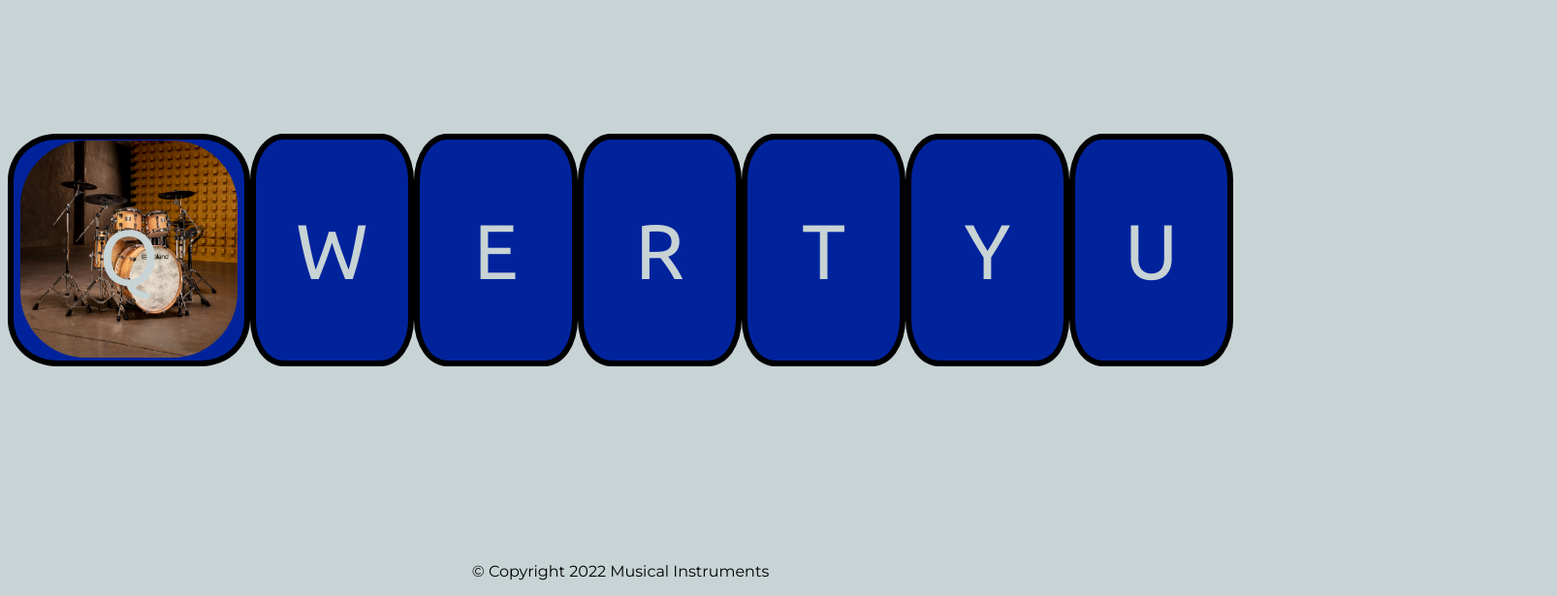
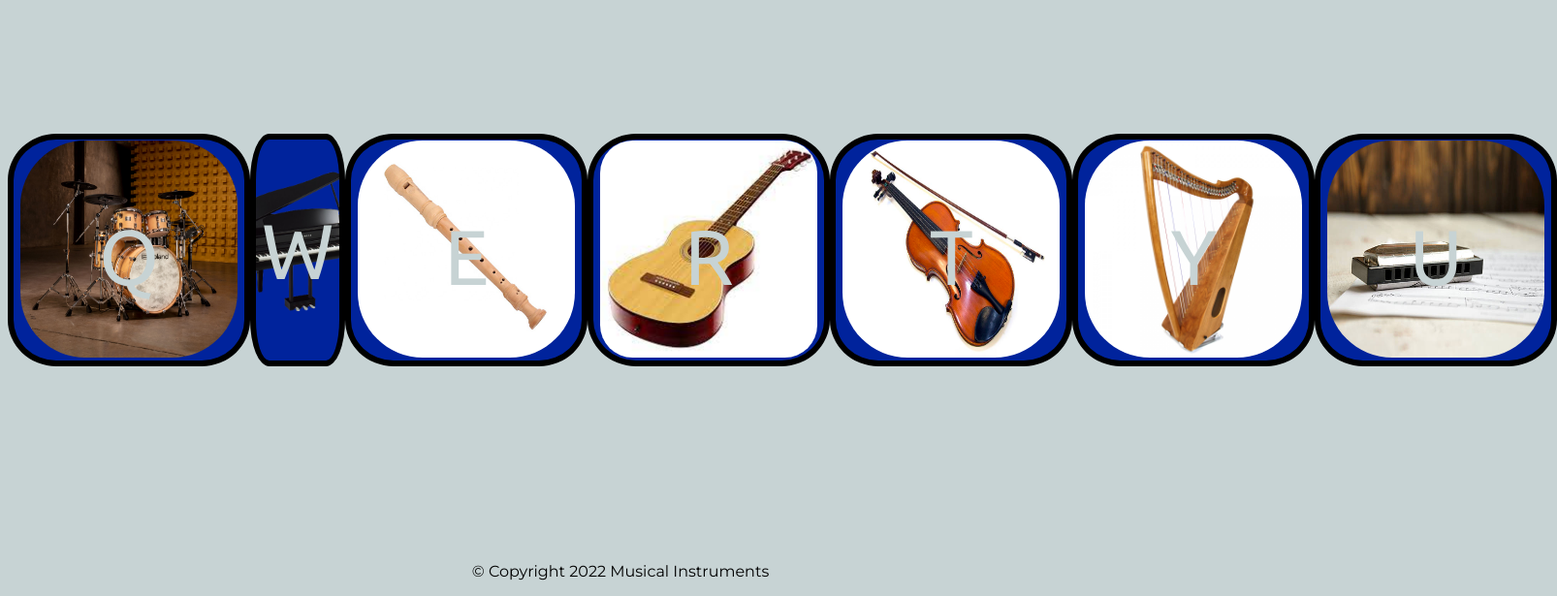
Before and after one commit to MoeHcci/MusicalInstruments, a plain HTML site: page index.html in a window 1280 px wide. Shown: the part 185-800 px from the top of the page at 97% size, 1606 px wide, since content can reach past the window. Drawn offline with nearby package versions, Linux system fonts and the light colour scheme.

Commit message:
add images for all the musical instruments use method 1 because in method 2 you can not make the images have round corners modify the sounds of all the buttons. So none of the buttons have sounds above 4 seconds or so

```diff
--- a/index.html
+++ b/index.html
@@ -41,13 +41,67 @@
     </div>
 
 
+    <!-- This button/image is made using "butoon/image" method 2
+    1. The images are added using CSS -->
 
     <button class="notes_set W" onClick="W()">W</button>
-    <button class="notes_set E" onClick="E()">E</button>
-    <button class="notes_set R" onClick="R()">R</button>
-    <button class="notes_set T" onClick="T()">T</button>
-    <button class="notes_set Y" onClick="Y()">Y</button>
-    <button class="notes_set U" onClick="U()">U</button>
+
+
+    <!-- This button/image is made using "butoon/image" method 1 -->
+    <div class="e_container">
+
+      <button type="button" class="notes_set E" onClick="E()">
+        <img class="e_img" src="flute.jpg" />
+        <p class="e_center">
+          E
+        </p>
+      </button>
+    </div>
+
+    <!-- This button/image is made using "butoon/image" method 1 -->
+    <div class="r_container">
+
+      <button type="button" class="notes_set R" onClick="R()">
+        <img class="r_img" src="guitar.jpg" />
+        <p class="r_center">
+          R
+        </p>
+      </button>
+    </div>
+
+    <!-- This button/image is made using "butoon/image" method 1 -->
+    <div class="t_container">
+
+      <button type="button" class="notes_set T" onClick="T()">
+        <img class="t_img" src="violin.jpg" />
+        <p class="t_center">
+          T
+        </p>
+      </button>
+    </div>
+
+    <!-- This button/image is made using "butoon/image" method 1 -->
+    <div class="y_container">
+
+      <button type="button" class="notes_set Y" onClick="Y()">
+        <img class="y_img" src="harp.jpg" />
+        <p class="y_center">
+          Y
+        </p>
+      </button>
+    </div>
+
+    <!-- This button/image is made using "butoon/image" method 1 -->
+    <div class="u_container">
+
+      <button type="button" class="notes_set U" onClick="U()">
+        <img class="u_img" src="harmonica.jpg" />
+        <p class="u_center">
+          U
+        </p>
+      </button>
+    </div>
+
 
   </div>
 
--- a/index.js
+++ b/index.js
@@ -56,10 +56,3 @@ function U() {
   var u = new Audio('Uharmonica.mp3');
   u.play();
 }
-
-
-
-
-
-
-document.getElementsByClassName("Q").style.backgroundImage=q.jpg;
--- a/styles.css
+++ b/styles.css
@@ -66,17 +66,155 @@ a display: blick status that can be manipulated  to be spaced evenly  */
   margin-right: auto;
 }
 
-.W {}
+
+/* This class is for "butoon/image" method 2 */
+/* The issue witht his method, we can not make the image has round corners
+because it is added to the div from a css class not added to an image element  */
+.W {
+background-image: url('piano.jpg');
+background-position: center;
+background-repeat: no-repeat;
+background-size: 11rem;
+
+}
+
+
+
 
 .E {}
 
+  /* This class is for "butoon/image" method 1 */
+  .e_container {
+    position: relative;
+    text-align: center;
+  }
+  .e_img {
+    width: 14rem;
+    height: 14rem;
+    border-radius: 30%;
+  }
+  .e_center {
+    position: absolute;
+    top: 0rem;
+    bottom: 0rem;
+    right: 0rem;
+    left: 0rem;
+    margin-left: auto;
+    margin-right: auto;
+  }
+
+
 .R {}
+  /* This class is for "butoon/image" method 1 */
+  .r_container {
+    position: relative;
+    text-align: center;
+  }
+  .r_img {
+    width: 14rem;
+    height: 14rem;
+    border-radius: 15%;
+  }
+  .r_center {
+    position: absolute;
+    top: 0rem;
+    bottom: 0rem;
+    right: 0rem;
+    left: 0rem;
+    margin-left: auto;
+    margin-right: auto;
+  }
 
 .T {}
+  /* This class is for "butoon/image" method 1 */
+  .t_container {
+    position: relative;
+    text-align: center;
+  }
+  .t_img {
+    width: 14rem;
+    height: 14rem;
+    border-radius: 30%;
+  }
+  .t_center {
+    position: absolute;
+    top: 0rem;
+    bottom: 0rem;
+    right: 0rem;
+    left: 0rem;
+    margin-left: auto;
+    margin-right: auto;
+  }
 
 .Y {}
+  /* This class is for "butoon/image" method 1 */
+  .y_container {
+    position: relative;
+    text-align: center;
+  }
+  .y_img {
+    width: 14rem;
+    height: 14rem;
+    border-radius: 30%;
+  }
+  .y_center {
+    position: absolute;
+    top: 0rem;
+    bottom: 0rem;
+    right: 0rem;
+    left: 0rem;
+    margin-left: auto;
+    margin-right: auto;
+  }
 
 .U {}
+  /* This class is for "butoon/image" method 1 */
+  .u_container {
+    position: relative;
+    text-align: center;
+  }
+  .u_img {
+    width: 14rem;
+    height: 14rem;
+    border-radius: 30%;
+  }
+  .u_center {
+    position: absolute;
+    top: 0rem;
+    bottom: 0rem;
+    right: 0rem;
+    left: 0rem;
+    margin-left: auto;
+    margin-right: auto;
+  }
+
+
+
+
+
+
+
+
+
+
+
+
+
+
+
+
+
+
+
+
+
+
+
+
+
+
+
+
 
 .footer {
   font-family: 'Montserrat', sans-serif;
```
Also changed, not shown: flute.jpg (added), guitar.jpg (added), harmonica.jpg (added), harp.jpg (added), piano.jpg (added), violin.jpg (added), 2 other files.
